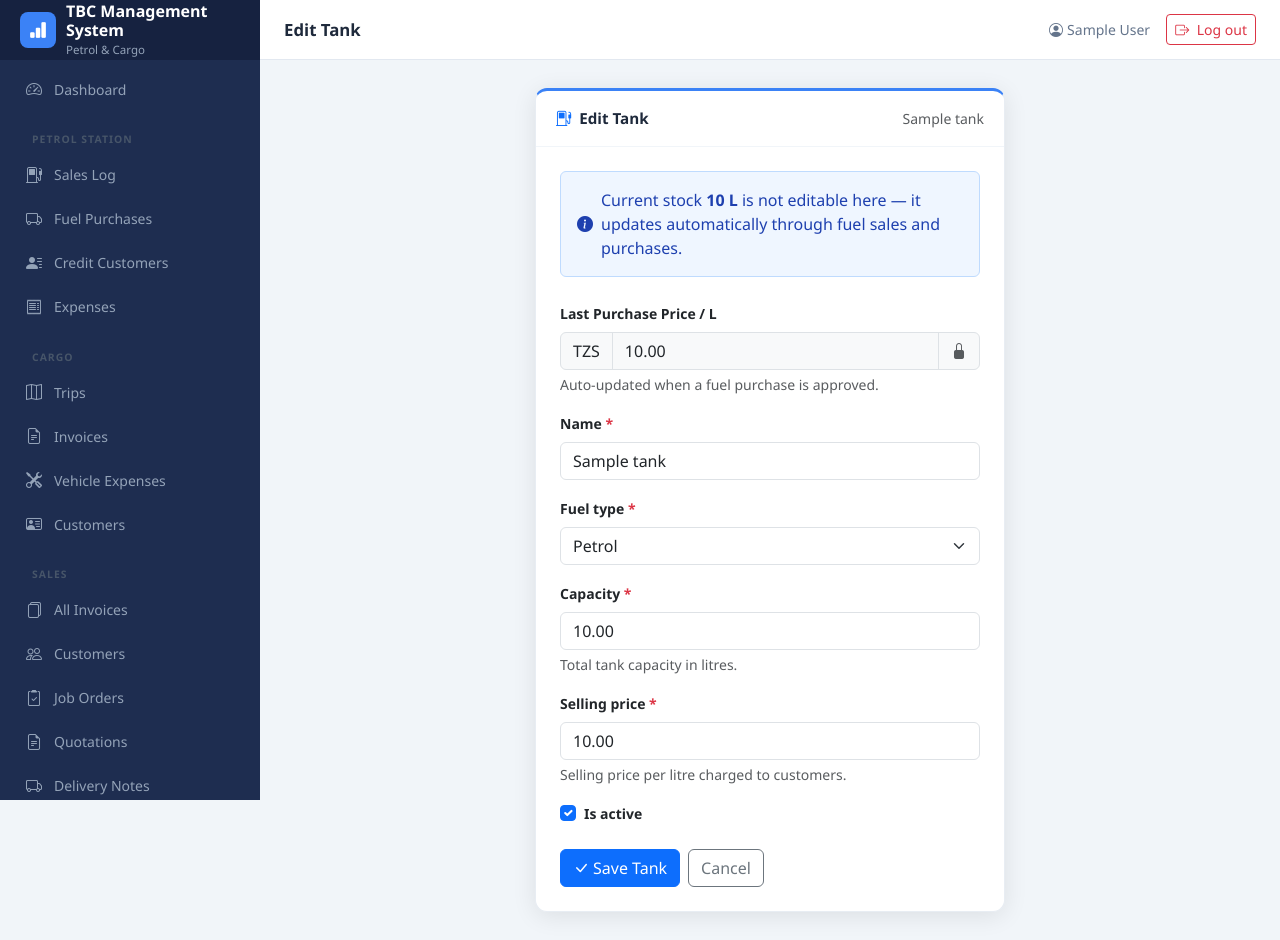
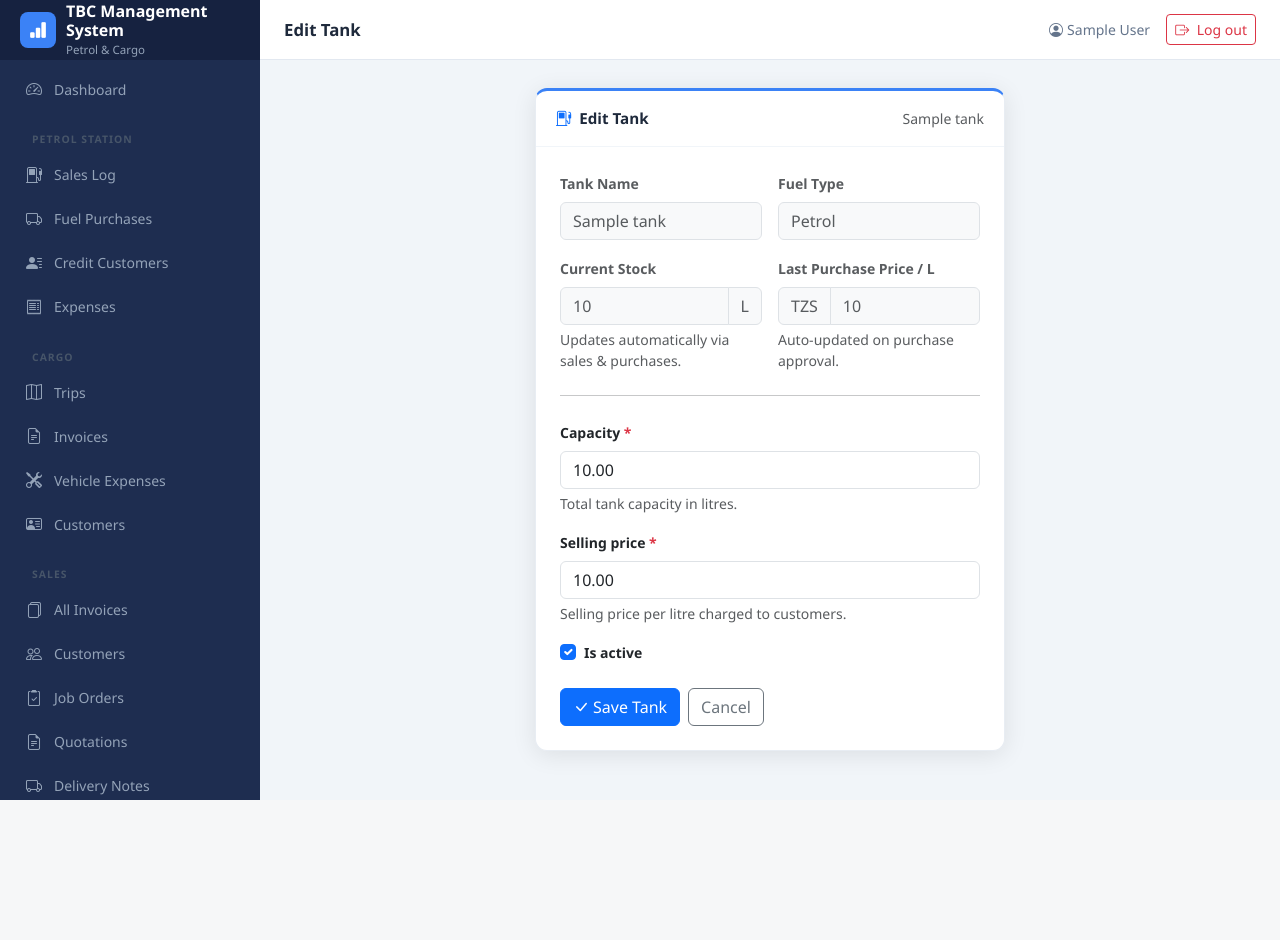
Before and after one commit to Ferlsafer/AccountingProject, a Django app: page /petrol/tanks/1/edit/ in a window 1280 px wide. After the commit the page ends 800 px from the top, so only its background shows below. Run offline with Django 5.2, Linux system fonts and the light colour scheme; a user stored in the database is signed in; data comes from the database, SQL or seed files in the repository; tables that the repository leaves empty hold one stand-in row (values such as "Sample post").

Commit message:
Tank edit: show name, fuel type, stock, cost price as read-only; remove from form
Add form still has all fields. Edit form only shows capacity, selling
price, and active status as editable — the rest are displayed as
greyed-out info boxes above a divider.

Co-Authored-By: Claude Sonnet 4.6 <noreply@anthropic.com>

```diff
--- a/petrol/forms.py
+++ b/petrol/forms.py
@@ -86,6 +86,21 @@ class TankForm(forms.ModelForm):
         }
 
 
+class TankEditForm(forms.ModelForm):
+    class Meta:
+        model = Tank
+        fields = ['capacity', 'selling_price', 'is_active']
+        widgets = {
+            'capacity':      forms.NumberInput(attrs={**_num, 'placeholder': 'Litres, e.g. 20000'}),
+            'selling_price': forms.NumberInput(attrs={**_num, 'placeholder': '0.00'}),
+            'is_active':     forms.CheckboxInput(attrs={'class': 'form-check-input'}),
+        }
+        help_texts = {
+            'capacity':      'Total tank capacity in litres.',
+            'selling_price': 'Selling price per litre charged to customers.',
+        }
+
+
 class FuelSupplierForm(forms.ModelForm):
     class Meta:
         model = FuelSupplier
--- a/petrol/views.py
+++ b/petrol/views.py
@@ -19,7 +19,7 @@ def _can_approve_purchase(user):
 def _is_admin(user):
     return user.is_staff or getattr(user, 'profile', None) and user.profile.role == 'admin'
 from .models import DailyFuelSale, FuelPurchase, CreditCustomer, CreditSale, CreditPayment, PetrolExpense, Tank, FuelSupplier
-from .forms import DailyFuelSaleForm, FuelPurchaseForm, CreditSaleForm, CreditPaymentForm, PetrolExpenseForm, TankForm, FuelSupplierForm
+from .forms import DailyFuelSaleForm, FuelPurchaseForm, CreditSaleForm, CreditPaymentForm, PetrolExpenseForm, TankForm, TankEditForm, FuelSupplierForm
 
 
 def _date_range(request):
@@ -403,13 +403,13 @@ def tank_edit(request, pk):
         return redirect('home')
     tank = get_object_or_404(Tank, pk=pk)
     if request.method == 'POST':
-        form = TankForm(request.POST, instance=tank)
+        form = TankEditForm(request.POST, instance=tank)
         if form.is_valid():
             form.save()
             messages.success(request, f"Tank '{tank.name}' updated.")
             return redirect('petrol:tank_list')
     else:
-        form = TankForm(instance=tank)
+        form = TankEditForm(instance=tank)
     return render(request, 'petrol/tank_form.html', {'form': form, 'title': 'Edit Tank', 'object': tank})
 
 
--- a/templates/petrol/tank_form.html
+++ b/templates/petrol/tank_form.html
@@ -18,21 +18,36 @@
             </div>
             <div class="p-4">
                 {% if object %}
-                <div class="alert alert-info d-flex align-items-center gap-2 mb-4">
-                    <i class="bi bi-info-circle-fill"></i>
-                    <span>Current stock <strong>{{ object.current_stock|floatformat:0 }} L</strong> is not editable here — it updates automatically through fuel sales and purchases.</span>
+                <!-- Read-only identity info -->
+                <div class="row g-3 mb-4">
+                    <div class="col-6">
+                        <label class="form-label fw-semibold small text-muted">Tank Name</label>
+                        <div class="form-control bg-light text-muted">{{ object.name }}</div>
+                    </div>
+                    <div class="col-6">
+                        <label class="form-label fw-semibold small text-muted">Fuel Type</label>
+                        <div class="form-control bg-light text-muted">{{ object.fuel_type }}</div>
+                    </div>
+                    <div class="col-6">
+                        <label class="form-label fw-semibold small text-muted">Current Stock</label>
+                        <div class="input-group">
+                            <div class="form-control bg-light text-muted">{{ object.current_stock|floatformat:0 }}</div>
+                            <span class="input-group-text bg-light text-muted">L</span>
+                        </div>
+                        <div class="form-text">Updates automatically via sales &amp; purchases.</div>
+                    </div>
+                    <div class="col-6">
+                        <label class="form-label fw-semibold small text-muted">Last Purchase Price / L</label>
+                        <div class="input-group">
+                            <span class="input-group-text bg-light text-muted">TZS</span>
+                            <div class="form-control bg-light text-muted">
+                                {% if object.last_purchase_price %}{{ object.last_purchase_price|floatformat:0 }}{% else %}—{% endif %}
+                            </div>
+                        </div>
+                        <div class="form-text">Auto-updated on purchase approval.</div>
+                    </div>
                 </div>
-                <div class="mb-3">
-                    <label class="form-label fw-semibold small">Last Purchase Price / L</label>
-                    <div class="input-group">
-                        <span class="input-group-text">TZS</span>
-                        <input type="text" class="form-control bg-light"
-                            value="{% if object.last_purchase_price %}{{ object.last_purchase_price|floatformat:2 }}{% else %}Not yet recorded{% endif %}"
-                            readonly disabled>
-                        <span class="input-group-text"><i class="bi bi-lock-fill text-muted"></i></span>
-                    </div>
-                    <div class="form-text">Auto-updated when a fuel purchase is approved.</div>
-                </div>
+                <hr class="mb-4">
                 {% endif %}
                 <form method="post">
                     {% csrf_token %}
```
